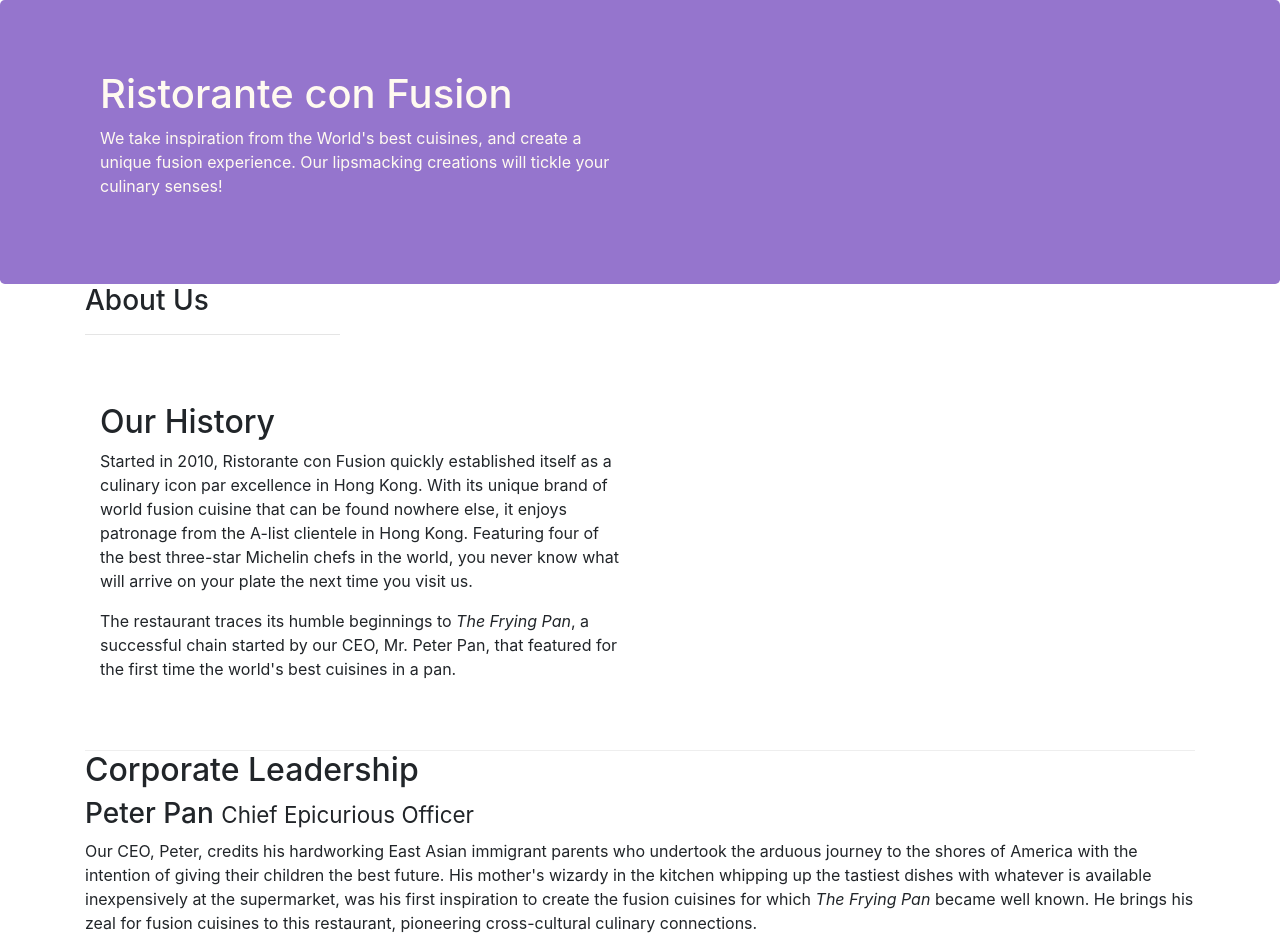
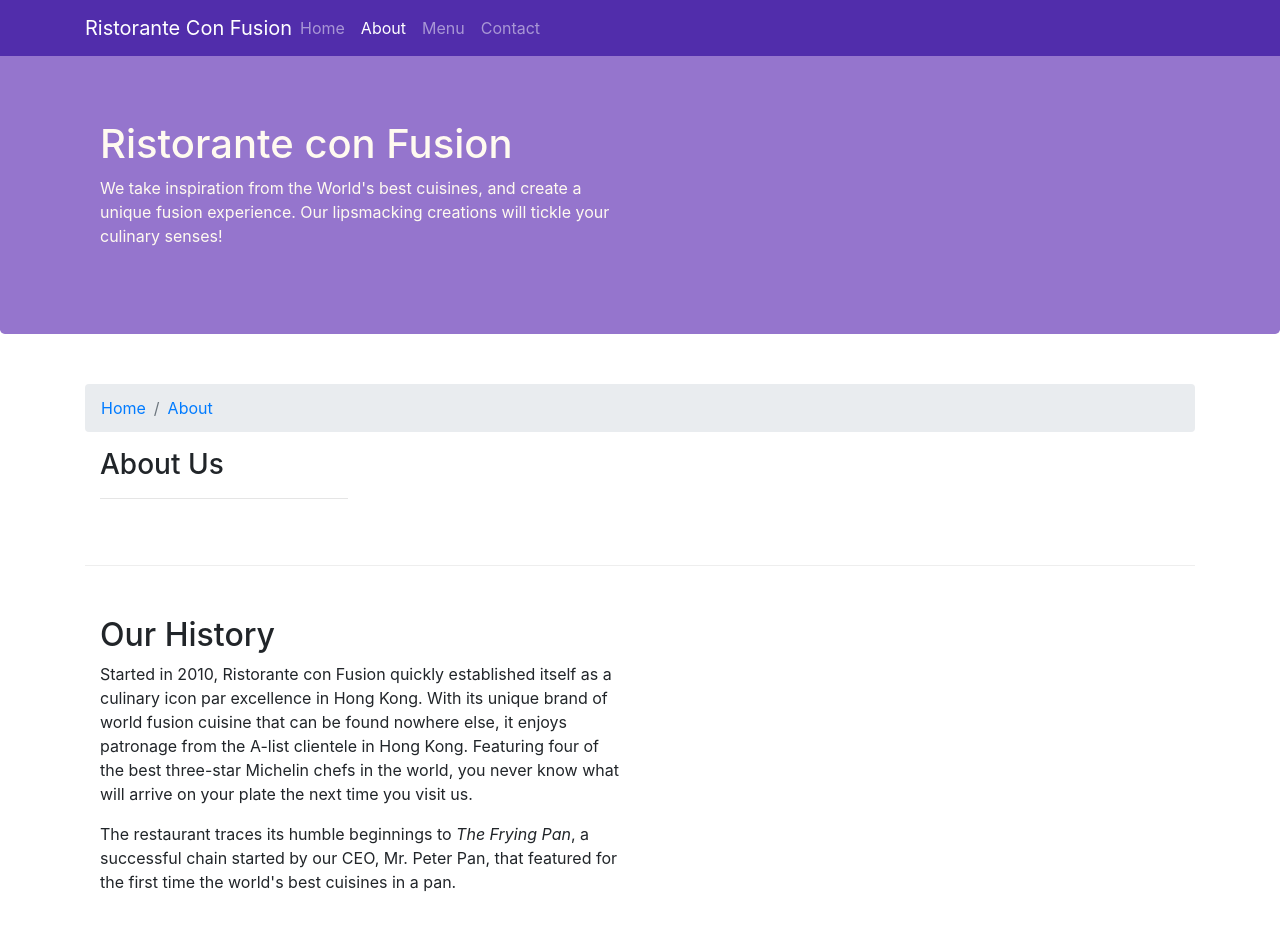
Before and after one commit to akshit-saxena/conFusion, a website: page aboutus.html in a window 1280 px wide. Shown: the top 938 px of the page. Drawn offline with nearby package versions, Linux system fonts and the light colour scheme.

Commit message:
added navbar

```diff
--- a/aboutus.html
+++ b/aboutus.html
@@ -17,6 +17,33 @@
   </head>
 
   <body>
+    <nav class="navbar navbar-dark navbar-expand-sm fixed-top">
+      <button
+        class="navbar-toggler"
+        type="button"
+        data-toggle="collapse"
+        data-target="#Navbar"
+      >
+        <span class="navbar-toggler-icon"></span>
+      </button>
+      <div class="container">
+        <a class="navbar-brand mr-auto" href="./index.html"
+          >Ristorante Con Fusion</a
+        >
+        <div class="collapse navbar-collapse" id="Navbar">
+          <ul class="navbar-nav mr-auto">
+            <li class="nav-item">
+              <a class="nav-link" href="./index.html">Home</a>
+            </li>
+            <li class="nav-item">
+              <a class="nav-link active" href="#">About</a>
+            </li>
+            <li class="nav-item"><a class="nav-link" href="#">Menu</a></li>
+            <li class="nav-item"><a class="nav-link" href="#">Contact</a></li>
+          </ul>
+        </div>
+      </div>
+    </nav>
     <header class="jumbotron">
       <div class="container">
         <div class="row row-header">
@@ -34,7 +61,11 @@
     </header>
 
     <div class="container">
-      <div class="row roe-content align-items-center">
+      <div class="row row-content align-items-center">
+        <ol class="col-12 breadcrumb">
+          <li class="breadcrumb-item"><a href="./index.html">Home</a></li>
+          <li class="breadcrumb-item active"><a href="#">About</a></li>
+        </ol>
         <div class="col-12 col-sm-4 col-md-3">
           <h3>About Us</h3>
           <hr />
@@ -117,7 +148,7 @@
           <div class="col-4 offset-1 col-sm-2">
             <h5>Links</h5>
             <ul class="list-unstyled">
-              <li><a href="#">Home</a></li>
+              <li><a href="./index.html">Home</a></li>
               <li><a href="#">About</a></li>
               <li><a href="#">Menu</a></li>
               <li><a href="#">Contact</a></li>
--- a/css/styles.css
+++ b/css/styles.css
@@ -6,7 +6,7 @@
   margin: 0px auto;
   padding: 50px 0px 50px 0px;
   border-bottom: 1px ridge;
-  min-height: 400px;
+  min-height: 40px;
 }
 .footer {
   background-color: #d1c4e9;
@@ -24,3 +24,10 @@
   margin: 0px;
   color: #0f0f0f;
 }
+body {
+  padding: 50px 0px 0px 0px;
+  z-index: 0;
+}
+.navbar-dark {
+  background-color: #512dab;
+}
```
Also changed, not shown: index.html (+26 -1 lines).
